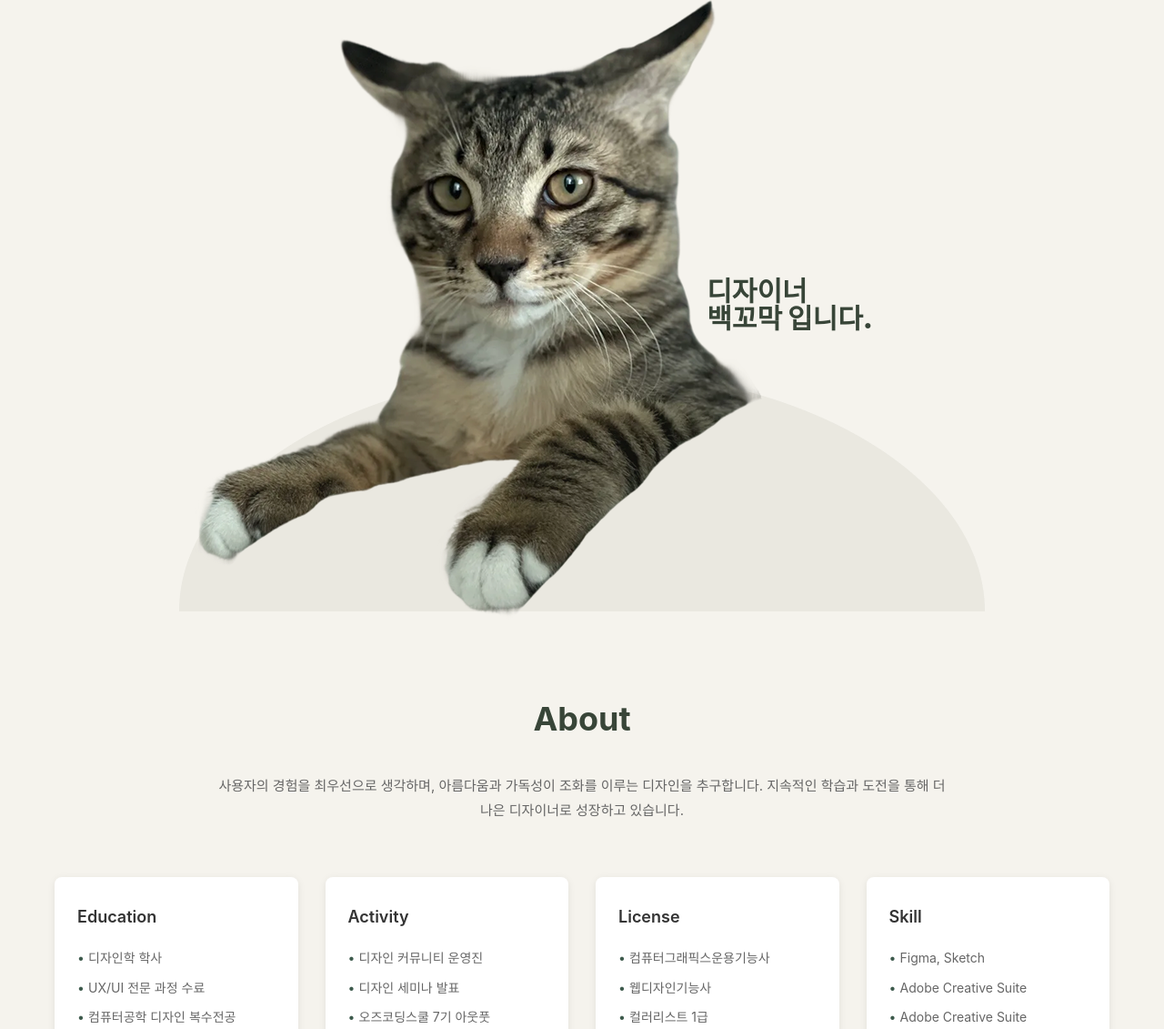
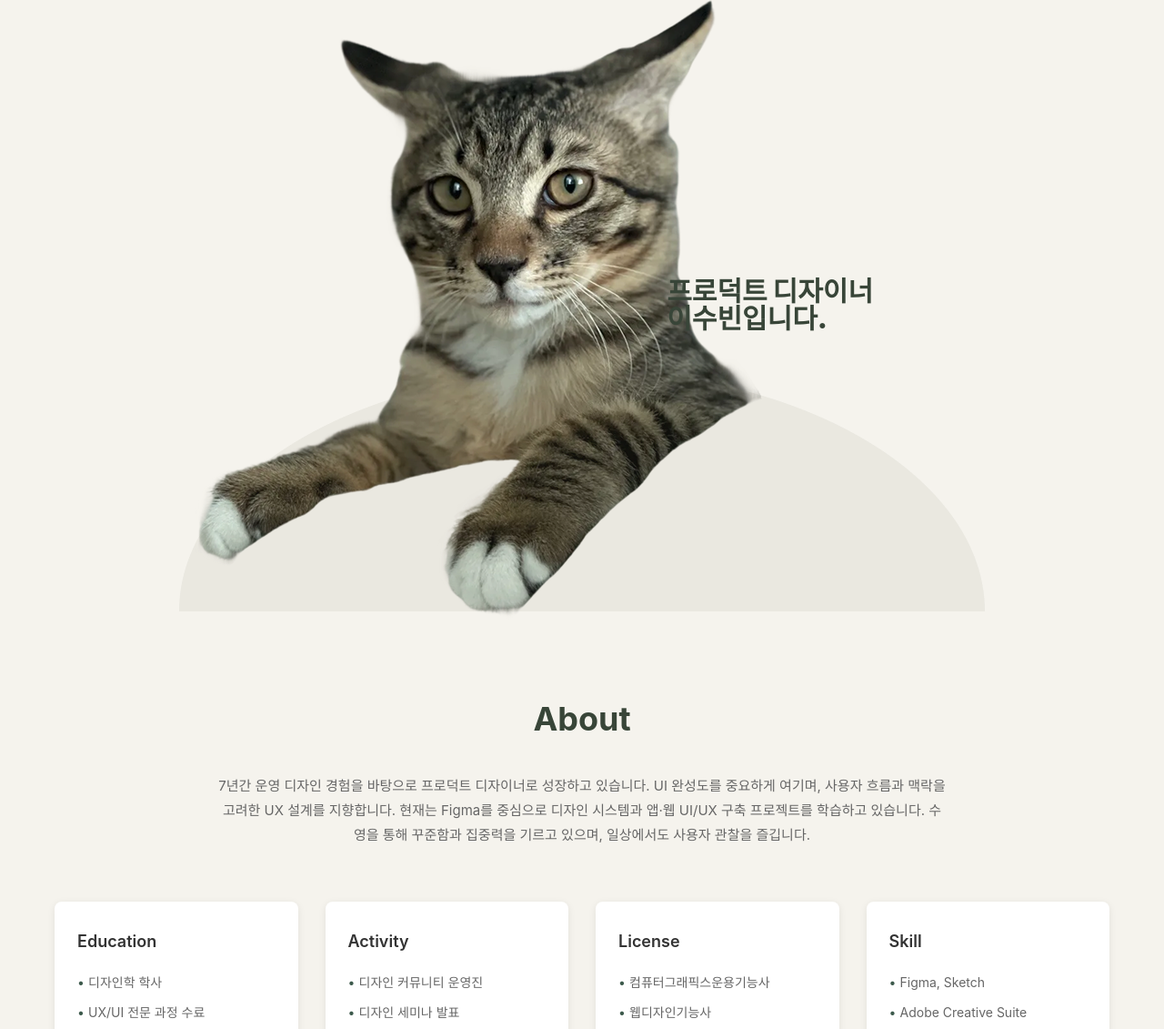
Before and after one commit to subin3753-source/subinlee, a plain HTML site: page index.html in a window 1280 px wide. Shown: the part 118-1249 px from the top of the page at 91% size. Drawn offline with Linux system fonts and the light colour scheme.

Commit message:
Update index.html

```diff
--- a/index.html
+++ b/index.html
@@ -3,14 +3,14 @@
 <head>
     <meta charset="UTF-8">
     <meta name="viewport" content="width=device-width, initial-scale=1.0">
-    <title>백꼬막 - 디자이너 포트폴리오</title>
+    <title>이수빈 디자이너 포트폴리오</title>
     <link rel="stylesheet" href="style.css">
 </head>
 <body>
     <!-- Header -->
     <header>
         <div class="logo">
-            <a href="index.html"><img src="images/logo.png" alt="꼬막로고"></a>
+            <a href="index.html"><img src="images/logo.png" alt="로고"></a>
         </div>
         <nav>
             <ul>
@@ -24,10 +24,10 @@
 
     <!-- Hero Section -->
     <section id="home" class="hero">
-        <img src="images/cat-hero.png" alt="고양이 백꼬막">
+        <img src="images/cat-hero.png" alt="프로필 이미지">
         <div class="hero-text">
-            <p>디자이너</p>
-            <p>백꼬막 입니다.</p>
+            <p>프로덕트 디자이너</p>
+            <p>이수빈입니다.</p>
         </div>
     </section>
 
@@ -36,8 +36,10 @@
     <section id="about" class="about">
         <h2>About</h2>
         <p class="about-intro">
-            사용자의 경험을 최우선으로 생각하며, 아름다움과 가독성이 조화를 이루는 디자인을 추구합니다.
-            지속적인 학습과 도전을 통해 더 나은 디자이너로 성장하고 있습니다.
+7년간 운영 디자인 경험을 바탕으로 프로덕트 디자이너로 성장하고 있습니다.
+UI 완성도를 중요하게 여기며, 사용자 흐름과 맥락을 고려한 UX 설계를 지향합니다.
+현재는 Figma를 중심으로 디자인 시스템과 앱·웹 UI/UX 구축 프로젝트를 학습하고 있습니다.
+수영을 통해 꾸준함과 집중력을 기르고 있으며, 일상에서도 사용자 관찰을 즐깁니다.
         </p>
 
         <div class="about-details">
```
